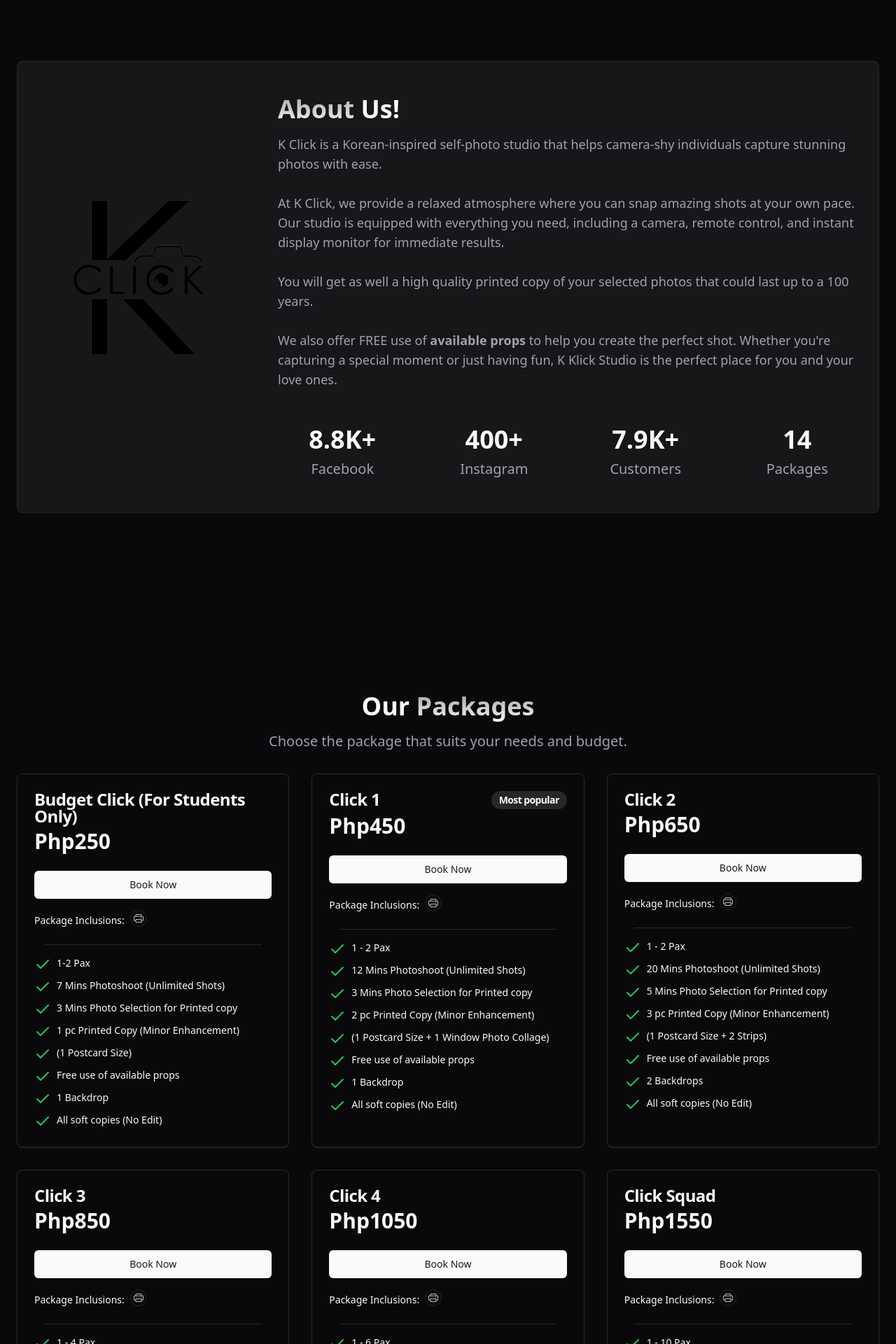
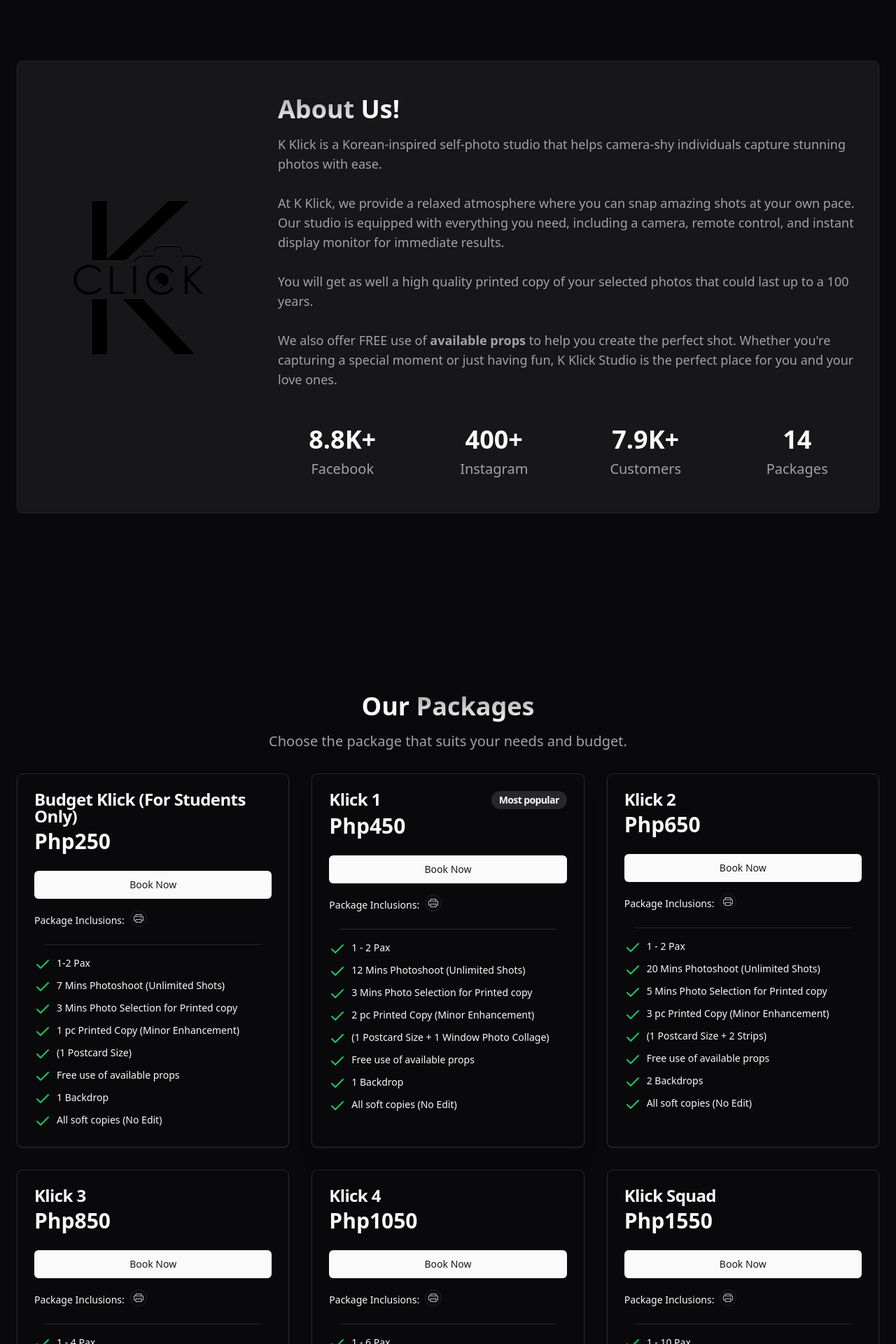
Before and after one commit to aelcode/kklick_landing_page, a React (Vite) app: page / in a window 1280 px wide. Shown: the part 644-2564 px from the top of the page at 70% size. Built offline with nearby package versions, Linux system fonts and the light colour scheme.

Commit message:
Revert "update brand name to Click from Klick"
This reverts commit 9f9129de0b492e9367efced72a2ec34b6359ad1f.

```diff
--- a/src/components/About.tsx
+++ b/src/components/About.tsx
@@ -26,10 +26,10 @@
                 Us!
               </h2>
               <p className="text-lg text-muted-foreground mt-4">
-                K Click is a Korean-inspired self-photo studio that helps
+                K Klick is a Korean-inspired self-photo studio that helps
                 camera-shy individuals capture stunning photos with ease. <br />
                 <br />
-                At K Click, we provide a relaxed atmosphere where you can snap
+                At K Klick, we provide a relaxed atmosphere where you can snap
                 amazing shots at your own pace. Our studio is equipped with
                 everything you need, including a camera, remote control, and
                 instant display monitor for immediate results. <br />
--- a/src/components/Pricing.tsx
+++ b/src/components/Pricing.tsx
@@ -42,7 +42,7 @@
 
 const pricingList: PricingProps[] = [
   {
-    title: 'Budget Click (For Students Only)',
+    title: 'Budget Klick (For Students Only)',
     popular: 0,
     price: 250,
     description: 'Package Inclusions:',
@@ -62,7 +62,7 @@
     bookModal: <ModalBudget />,
   },
   {
-    title: 'Click 1',
+    title: 'Klick 1',
     popular: 1,
     price: 450,
     description: 'Package Inclusions:',
@@ -82,7 +82,7 @@
     bookModal: <ModalBudget />,
   },
   {
-    title: 'Click 2',
+    title: 'Klick 2',
     popular: 0,
     price: 650,
     description: 'Package Inclusions:',
@@ -102,7 +102,7 @@
     bookModal: <ModalBudget />,
   },
   {
-    title: 'Click 3',
+    title: 'Klick 3',
     popular: 0,
     price: 850,
     description: 'Package Inclusions:',
@@ -122,7 +122,7 @@
     bookModal: <ModalBudget />,
   },
   {
-    title: 'Click 4',
+    title: 'Klick 4',
     popular: 0,
     price: 1050,
     description: 'Package Inclusions:',
@@ -142,7 +142,7 @@
     bookModal: <ModalBudget />,
   },
   {
-    title: 'Click Squad',
+    title: 'Klick Squad',
     popular: 0,
     price: 1550,
     description: 'Package Inclusions:',
```
